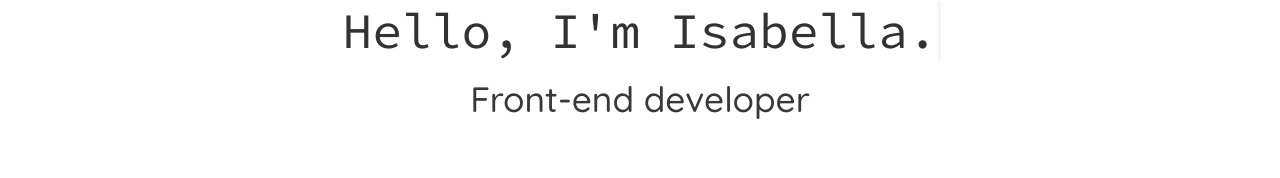
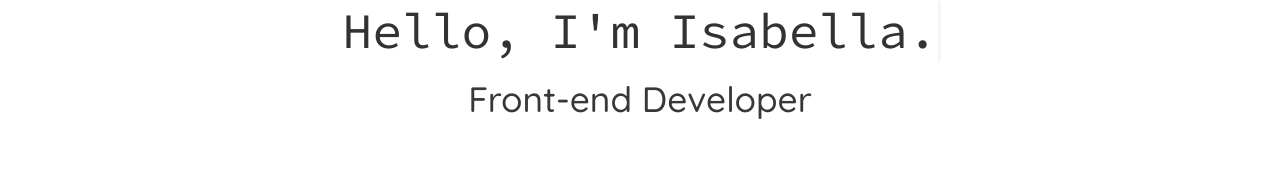
Before and after one commit to soybella/isabella-lizarde-portfolio, a React (Create React App) app: page / in a window 1280 px wide. Both pictures are taken after a click on the element 1220 px from the left and 749 px from the top of the page. Shown: the part 409-587 px from the top of the page. Built offline with nearby package versions, Linux system fonts and the light colour scheme; a web font is replaced by a local one.

Commit message:
Updated CSS for hero section

```diff
--- a/src/App.css
+++ b/src/App.css
@@ -77,7 +77,7 @@ img {
 }
 
 p {
-  font-size: 1.2rem;
+  font-size: clamp(1rem, 0.75rem + 1.5vw, 1.2rem);
   line-height: 1.3;
   text-align: start;
 }
--- a/src/App.js
+++ b/src/App.js
@@ -39,12 +39,12 @@ function App() {
 
   return (
     <div className="App" id="homepage">
-      <div className="hero-container" id="top">
+      <header className="hero-container" id="top">
         <NavBar />
         <div className="hero">
           <hgroup className="hero-header">
             <h1>Hello, I'm Isabella.</h1>
-            <h2 className="py-2">Front-end developer </h2>
+            <h2 className="py-2">Front-end Developer </h2>
           </hgroup>
           <p className="downArrow">
             <i className="fa-solid fa-chevron-down fa-bounce"></i>
@@ -65,7 +65,7 @@ function App() {
             />
           </div>
         </div>
-      </div>
+      </header>
       <Main />
       <Footer />
     </div>
```
